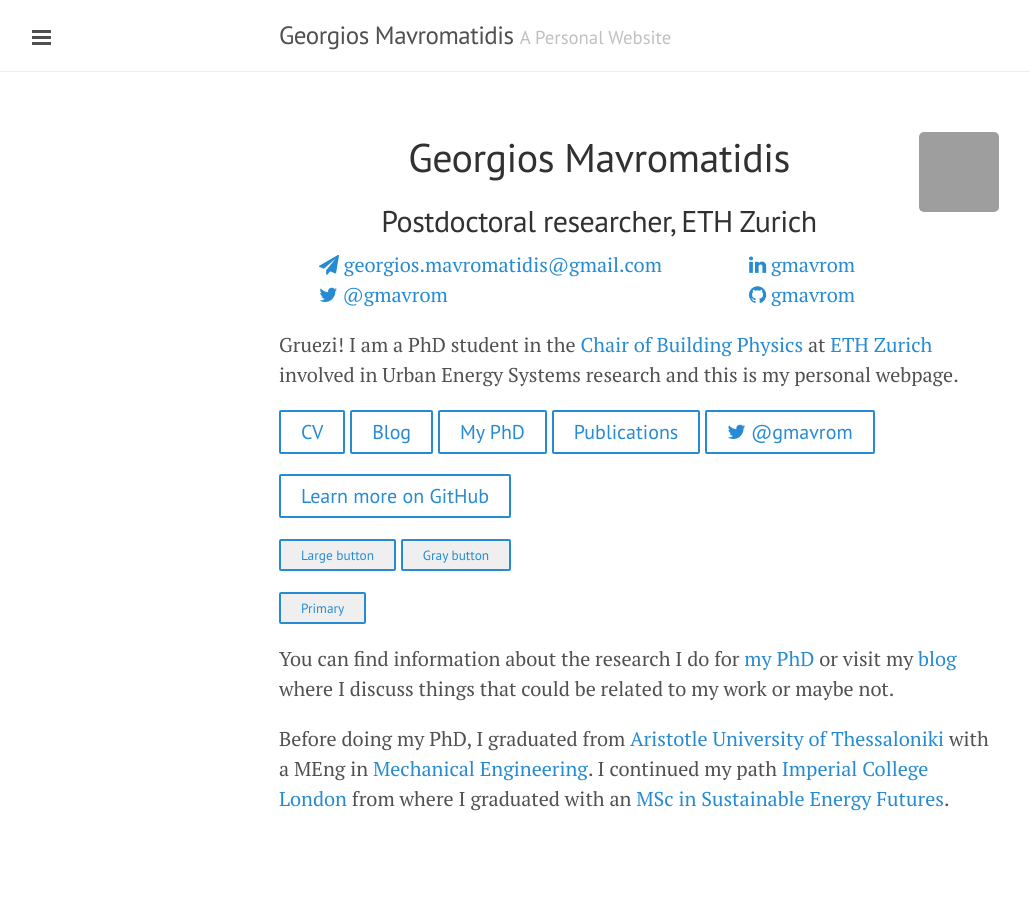
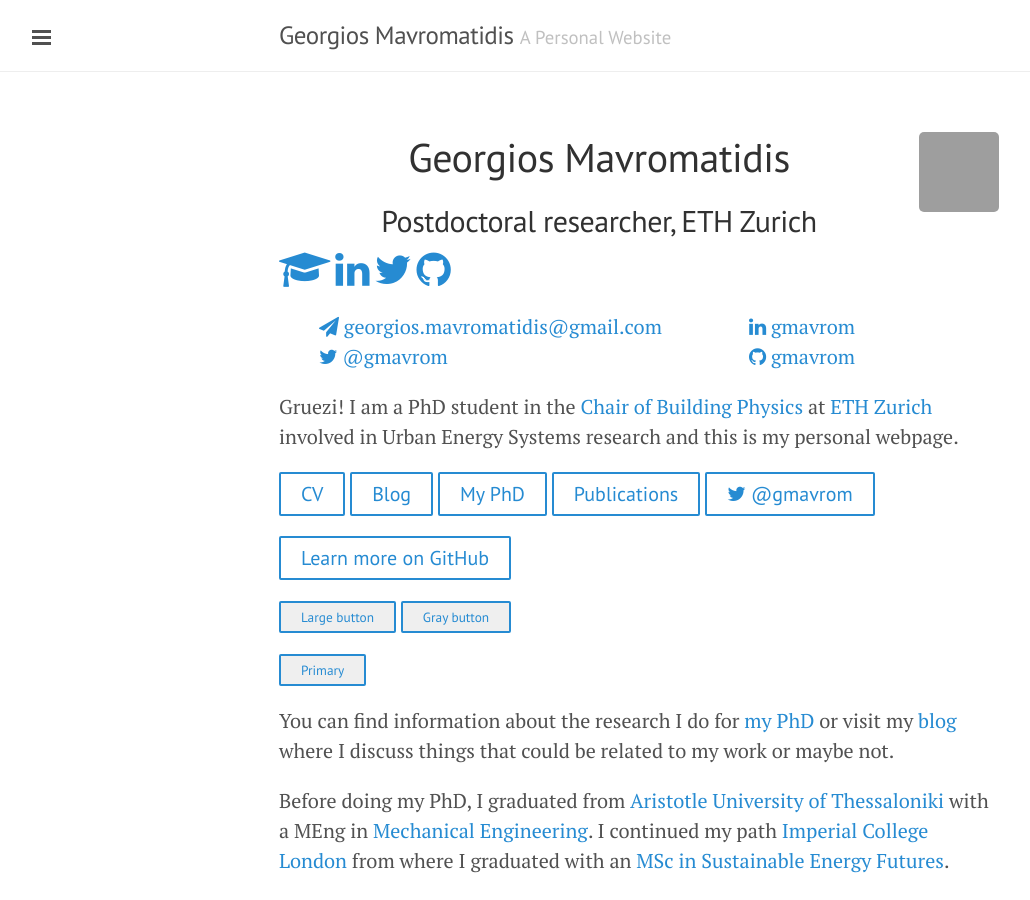
Before and after one commit to gmavrom33/gmavrom.github.io, a Jekyll site: the page built from index.md, in a window 1280 px wide. Shown: the whole page, without its empty margins (1-1031 px from the left). Built offline with Jekyll 4.4.1, drawn with Linux system fonts in a browser that asks for light colours; grey boxes are pictures that could not be loaded.

Commit message:
Update index.md

```diff
--- a/index.md
+++ b/index.md
@@ -9,6 +9,14 @@
 <center> <h1>Georgios Mavromatidis</h1> </center>
 
 <center> <h2>Postdoctoral researcher, ETH Zurich</h2> </center>
+
+<p class="social-icons">
+      <a href="https://scholar.google.ch/citations?user=ki0AOEEAAAAJ&hl=en" target="_blank"><i class="fa fa-graduation-cap fa-2x"></i></a>
+      <a href="https://www.linkedin.com/in/gmavrom" target="_blank"><i class="fa fa-linkedin fa-2x"></i></a>
+      <a href="https://twitter.com/gmavrom" target="_blank"><i class="fa fa-twitter fa-2x"></i></a>
+      <a href="https://github.com/gmavrom" target="_blank"><i class="fa fa-github fa-2x"></i></a>
+</p>
+
 
 <div class="contact">
   <ul>
```
